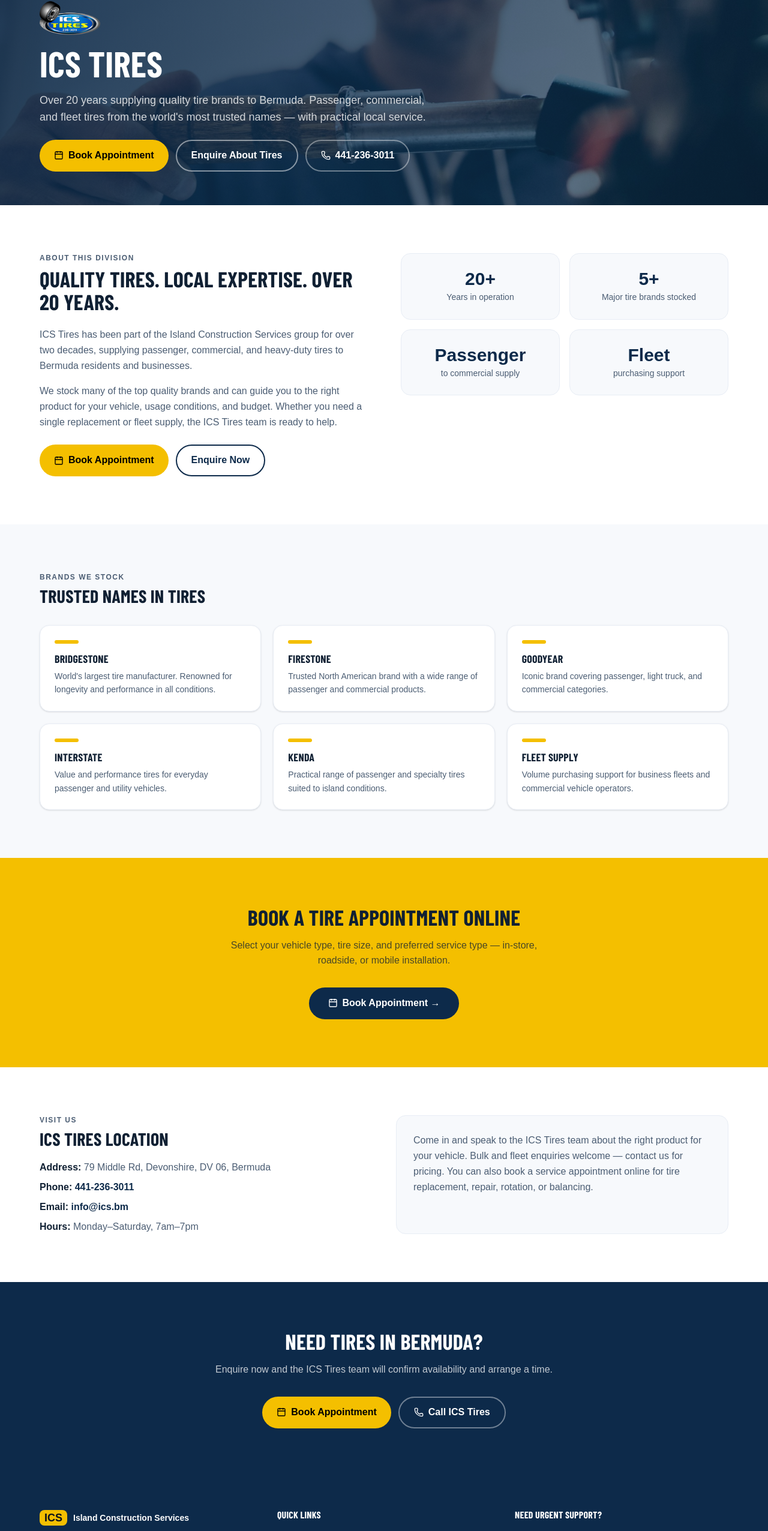
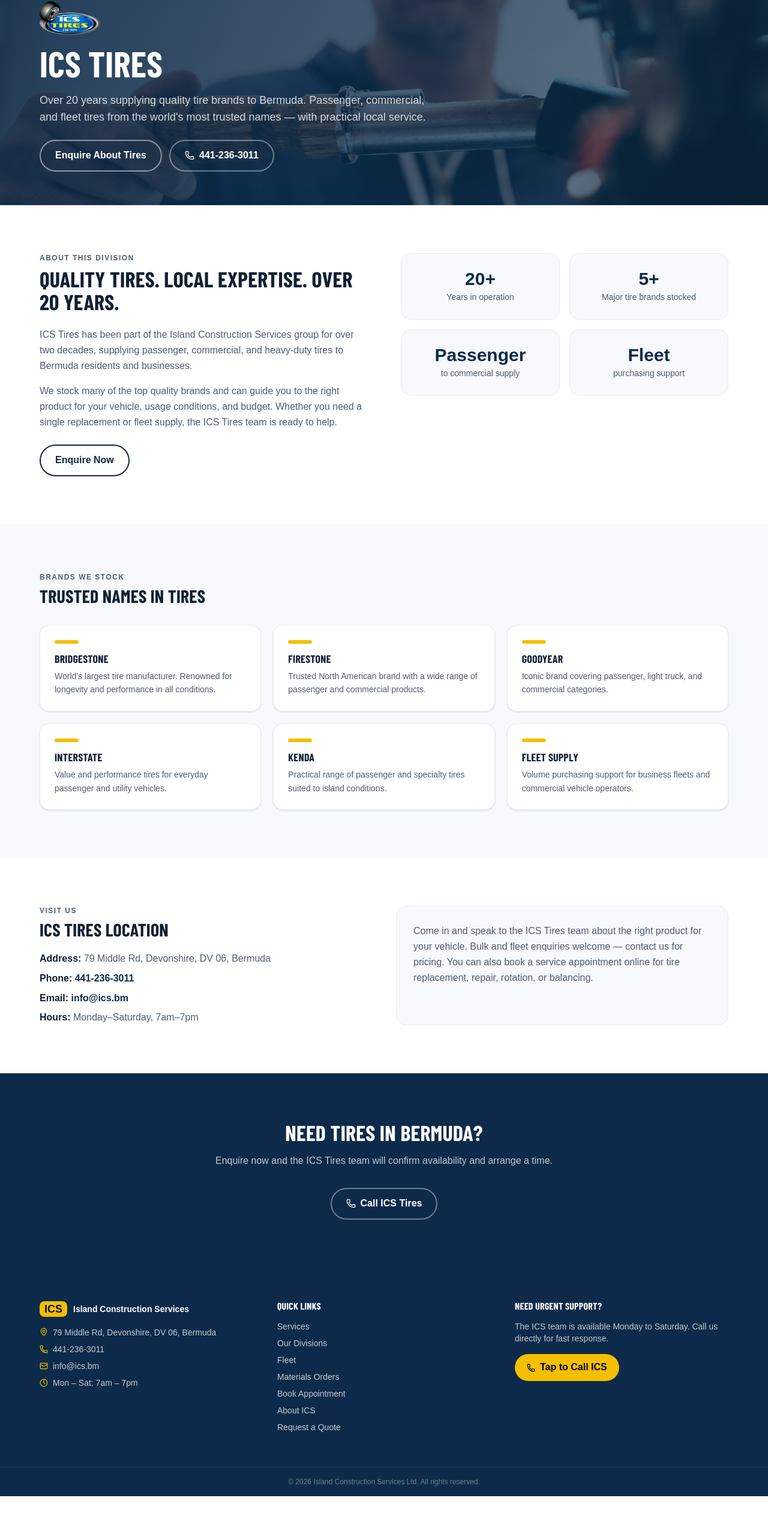
Before and after one commit to Markinbda/ICS, a Next.js app in the folder ics-web/: page /divisions/tires in a window 1280 px wide. Shown: the part 209-2761 px from the top of the page at 60% size. After the commit the page ends 2703 px from the top, so only its background shows below. Built offline with nearby package versions, Linux system fonts and the light colour scheme; a web font is replaced by a local one.

Commit message:
Remove Book Appointment from tires page; fix make list in booking wizard

```diff
--- a/ics-web/app/book/page.tsx
+++ b/ics-web/app/book/page.tsx
@@ -68,7 +68,25 @@
 
 const CURRENT_YEAR = new Date().getFullYear();
 const YEARS = Array.from({ length: 26 }, (_, i) => CURRENT_YEAR - i);
-const MAKES = ["Toyota", "Honda", "Ford", "Nissan", "Mazda", "Mitsubishi", "Hyundai", "Kia", "Other"];
+const MAKES = [
+  "Toyota",
+  "Honda",
+  "Nissan",
+  "Mazda",
+  "Mitsubishi",
+  "Suzuki",
+  "Hyundai",
+  "Kia",
+  "BMW",
+  "Mercedes-Benz",
+  "Volkswagen",
+  "Renault",
+  "Peugeot",
+  "MG",
+  "Isuzu",
+  "UD Trucks",
+  "Other",
+];
 const PARISHES = ["City of Hamilton","Devonshire","Hamilton Parish","Paget","Pembroke","Sandys","Smith's","Southampton","St. George's","Warwick"];
 const TIME_WINDOWS = ["Morning (7am – 11am)","Midday (11am – 2pm)","Afternoon (2pm – 5pm)"];
 
--- a/ics-web/app/divisions/tires/page.tsx
+++ b/ics-web/app/divisions/tires/page.tsx
@@ -1,7 +1,7 @@
 import type { Metadata } from "next";
 import Link from "next/link";
 import Image from "next/image";
-import { ArrowLeft, Phone, Calendar } from "lucide-react";
+import { ArrowLeft, Phone } from "lucide-react";
 
 export const metadata: Metadata = {
   title: "ICS Tires | ICS Group",
@@ -24,9 +24,6 @@
           <h1 className="font-[var(--font-heading)] text-4xl md:text-6xl font-black uppercase leading-[1.02] mb-4">ICS Tires</h1>
           <p className="text-white/80 text-lg max-w-2xl">Over 20 years supplying quality tire brands to Bermuda. Passenger, commercial, and fleet tires from the world's most trusted names — with practical local service.</p>
           <div className="flex flex-wrap gap-3 mt-6">
-            <Link href="/book" className="inline-flex items-center gap-2 bg-[#f4bf00] text-black font-bold px-6 py-3 rounded-full hover:shadow-[0_8px_22px_rgba(244,191,0,0.35)] hover:-translate-y-px transition-all">
-              <Calendar size={16} /> Book Appointment
-            </Link>
             <Link href="/#quote" className="border-2 border-white/50 text-white font-bold px-6 py-3 rounded-full hover:border-[#f4bf00] hover:text-[#f4bf00] transition-all">Enquire About Tires</Link>
             <a href="tel:+14412363011" className="inline-flex items-center gap-2 border-2 border-white/40 text-white font-bold px-6 py-3 rounded-full hover:border-[#f4bf00] hover:text-[#f4bf00] transition-all">
               <Phone size={16} /> 441-236-3011
@@ -45,9 +42,6 @@
               <p className="text-[#4b5d73] mb-4 leading-relaxed">ICS Tires has been part of the Island Construction Services group for over two decades, supplying passenger, commercial, and heavy-duty tires to Bermuda residents and businesses.</p>
               <p className="text-[#4b5d73] leading-relaxed">We stock many of the top quality brands and can guide you to the right product for your vehicle, usage conditions, and budget. Whether you need a single replacement or fleet supply, the ICS Tires team is ready to help.</p>
               <div className="flex flex-wrap gap-3 mt-6">
-                <Link href="/book" className="inline-flex items-center gap-2 bg-[#f4bf00] text-black font-bold px-6 py-3 rounded-full hover:shadow-[0_8px_22px_rgba(244,191,0,0.35)] hover:-translate-y-px transition-all">
-                  <Calendar size={16} /> Book Appointment
-                </Link>
                 <Link href="/#quote" className="border-2 border-[#0d2a4a] text-[#0d2a4a] font-bold px-6 py-3 rounded-full hover:-translate-y-px transition-all">Enquire Now</Link>
               </div>
             </div>
@@ -92,16 +86,7 @@
         </div>
       </section>
 
-      {/* Booking CTA */}
-      <section className="py-20 bg-[#f4bf00]">
-        <div className="max-w-[1180px] mx-auto px-4 text-center">
-          <h2 className="font-[var(--font-heading)] text-3xl md:text-4xl font-black uppercase mb-4 text-[#102033]">Book a Tire Appointment Online</h2>
-          <p className="text-[#102033]/75 mb-8 max-w-xl mx-auto">Select your vehicle type, tire size, and preferred service type — in-store, roadside, or mobile installation.</p>
-          <Link href="/book" className="inline-flex items-center gap-2 bg-[#0d2a4a] text-white font-bold px-8 py-3.5 rounded-full hover:shadow-lg hover:-translate-y-px transition-all">
-            <Calendar size={16} /> Book Appointment →
-          </Link>
-        </div>
-      </section>
+
 
       {/* Location */}
       <section className="py-20">
@@ -130,9 +115,6 @@
           <h2 className="font-[var(--font-heading)] text-3xl md:text-4xl font-black uppercase mb-4">Need tires in Bermuda?</h2>
           <p className="text-white/75 mb-8">Enquire now and the ICS Tires team will confirm availability and arrange a time.</p>
           <div className="flex flex-wrap gap-3 justify-center">
-            <Link href="/book" className="inline-flex items-center gap-2 bg-[#f4bf00] text-black font-bold px-6 py-3 rounded-full hover:shadow-[0_8px_22px_rgba(244,191,0,0.35)] hover:-translate-y-px transition-all">
-              <Calendar size={16} /> Book Appointment
-            </Link>
             <a href="tel:+14412363011" className="inline-flex items-center gap-2 border-2 border-white/40 text-white font-bold px-6 py-3 rounded-full hover:border-[#f4bf00] hover:text-[#f4bf00] transition-all">
               <Phone size={16} /> Call ICS Tires
             </a>
```
